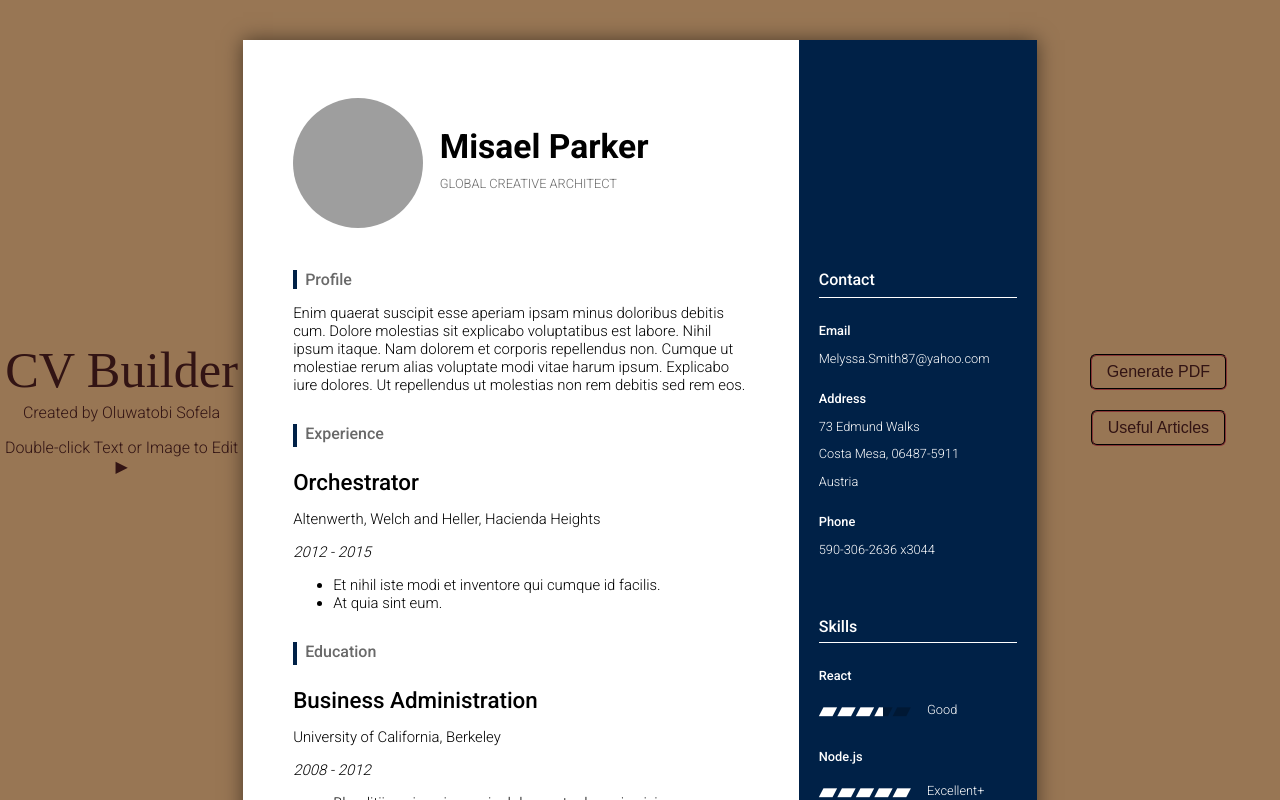
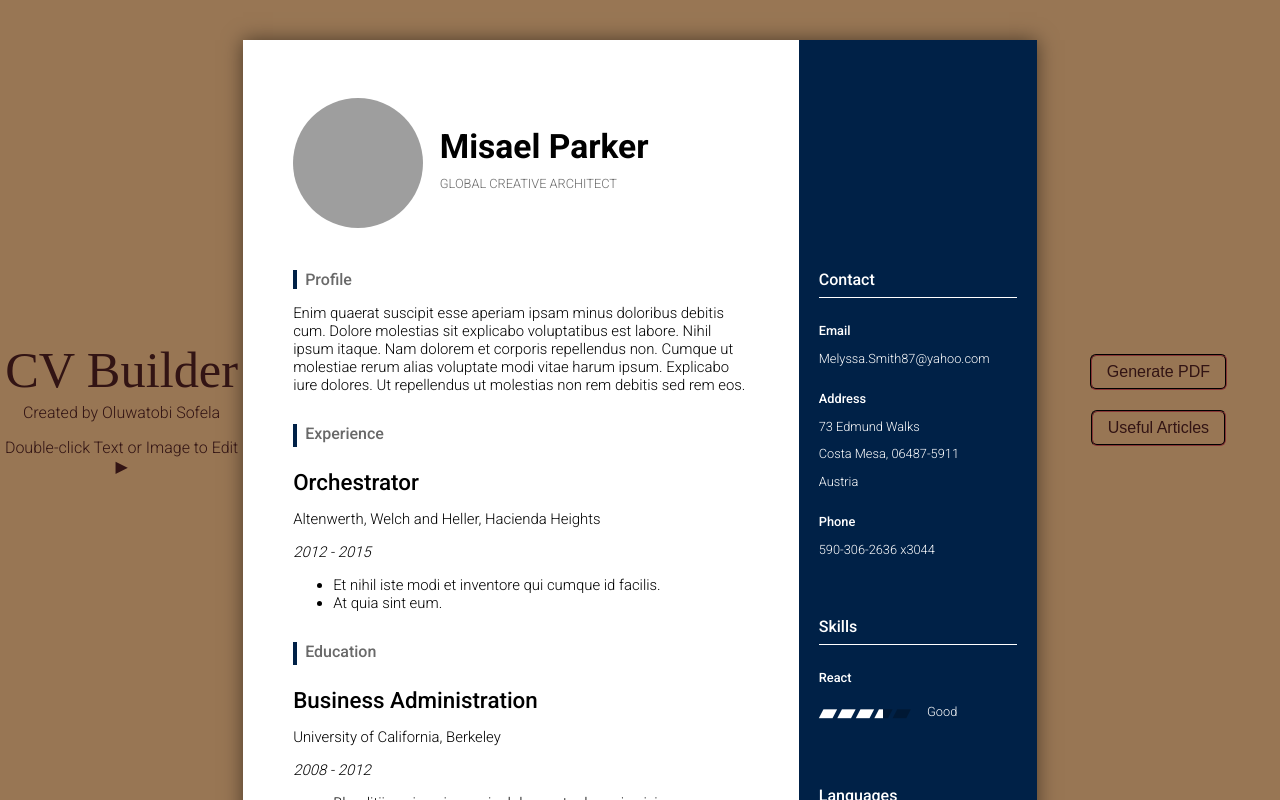
Before and after one commit to oluwatobiss/cv-builder, a React (Create React App) app: page / in a window 1280 px wide. Shown: the top 800 px of the page. Built offline with nearby package versions, Linux system fonts and the light colour scheme; grey boxes are pictures that could not be loaded; a web font is replaced by a local one.

Commit message:
Allow users add more skills

```diff
--- /dev/null
+++ b/src/components/SkillInfo.js
@@ -0,0 +1,61 @@
+import { Component } from "react";
+import HoverRating from "./HoverRating";
+import ElementMaker from "./ElementMaker";
+
+class Skills extends Component {
+    constructor() {
+        super();
+        this.state = {
+            mySkill: {text: "React", readOnly: true},
+        }
+    }
+
+    handleEleChange = (e) => {
+        const {name, value} = e.target;
+        this.setState({[name]: {...this.state[name], text: value}})
+    }
+
+    handleEleBlur = (e) => {
+        const {name} = e.target;
+        this.setState({[name]: {...this.state[name], showInputEle: false}});
+    }
+
+    handleEleDoubleClick = (e) => {
+        const {className} = e.target;
+        this.setState({[className]: {...this.state[className], showInputEle: true}});
+    }
+
+    handleRateDoubleClick = (e) => {
+        const {id} = e.currentTarget;
+        this.setState({[id]: {...this.state[id], readOnly: false}});
+    }
+    handleRateBlur = (e) => {
+        const {id} = e.currentTarget;
+        this.setState({[id]: {...this.state[id], readOnly: true}});
+    }
+
+    render() {
+        return (
+            <article>
+                <ElementMaker name="mySkill"
+                    mutableTagType="input"
+                    type="text"
+                    staticTagType="p"
+                    text={this.state.mySkill.text}
+                    handleEleChange={this.handleEleChange}
+                    handleEleBlur={this.handleEleBlur}
+                    handleEleDoubleClick={this.handleEleDoubleClick}
+                    showInputEle={this.state.mySkill.showInputEle}
+                />
+                <HoverRating hoverName="mySkill"
+                    defaultRating={3.5}
+                    readOnly={this.state.mySkill.readOnly}
+                    handleRateDoubleClick={this.handleRateDoubleClick}
+                    handleRateBlur={this.handleRateBlur}
+                />
+            </article>
+        )
+    }
+}
+
+export default Skills;
--- a/src/components/Skills.js
+++ b/src/components/Skills.js
@@ -1,13 +1,12 @@
 import { Component } from "react";
-import HoverRating from "./HoverRating";
-import ElementMaker from "./ElementMaker";
+import uniqid from "uniqid";
+import SkillInfo from "./SkillInfo";
 
 class Skills extends Component {
     constructor() {
         super();
         this.state = {
-            myFirstSkill: {text: "React", readOnly: true},
-            mySecondSkill: {text: "Node.js", readOnly: true},
+            mySkills: [<SkillInfo key={uniqid()} />]
         }
     }
 
@@ -35,47 +34,21 @@ class Skills extends Component {
         this.setState({[id]: {readOnly: true}});
     }
 
+    handleBtnClick = () => {
+        this.setState({
+            mySkills: [...this.state.mySkills, <SkillInfo key={uniqid()} />]
+        })
+    }
+
     render() {
         return (
             <section id="skills-section">
-                <header className="aside-header">Skills</header>
+                <header className="aside-header">
+                    <span>Skills</span>
+                    <button className="aside-btn" onClick={this.handleBtnClick}>Add More</button>
+                </header>
                 <div>
-                    <article>
-                        <ElementMaker name="myFirstSkill"
-                            mutableTagType="input"
-                            type="text"
-                            staticTagType="p"
-                            text={this.state.myFirstSkill.text}
-                            handleEleChange={this.handleEleChange}
-                            handleEleBlur={this.handleEleBlur}
-                            handleEleDoubleClick={this.handleEleDoubleClick}
-                            showInputEle={this.state.myFirstSkill.showInputEle}
-                        />
-                        <HoverRating hoverName="myFirstSkill"
-                            defaultRating={3.5}
-                            readOnly={this.state.myFirstSkill.readOnly}
-                            handleRateDoubleClick={this.handleRateDoubleClick}
-                            handleRateBlur={this.handleRateBlur}
-                        />
-                    </article>
-                    <article>
-                        <ElementMaker name="mySecondSkill"
-                            mutableTagType="input"
-                            type="text"
-                            staticTagType="p"
-                            text={this.state.mySecondSkill.text}
-                            handleEleChange={this.handleEleChange}
-                            handleEleBlur={this.handleEleBlur}
-                            handleEleDoubleClick={this.handleEleDoubleClick}
-                            showInputEle={this.state.mySecondSkill.showInputEle}
-                        />
-                        <HoverRating hoverName="mySecondSkill"
-                            defaultRating={5}
-                            readOnly={this.state.mySecondSkill.readOnly}
-                            handleRateDoubleClick={this.handleRateDoubleClick}
-                            handleRateBlur={this.handleRateBlur}
-                        />
-                    </article>
+                    {this.state.mySkills}
                 </div>
             </section>
         )
```
